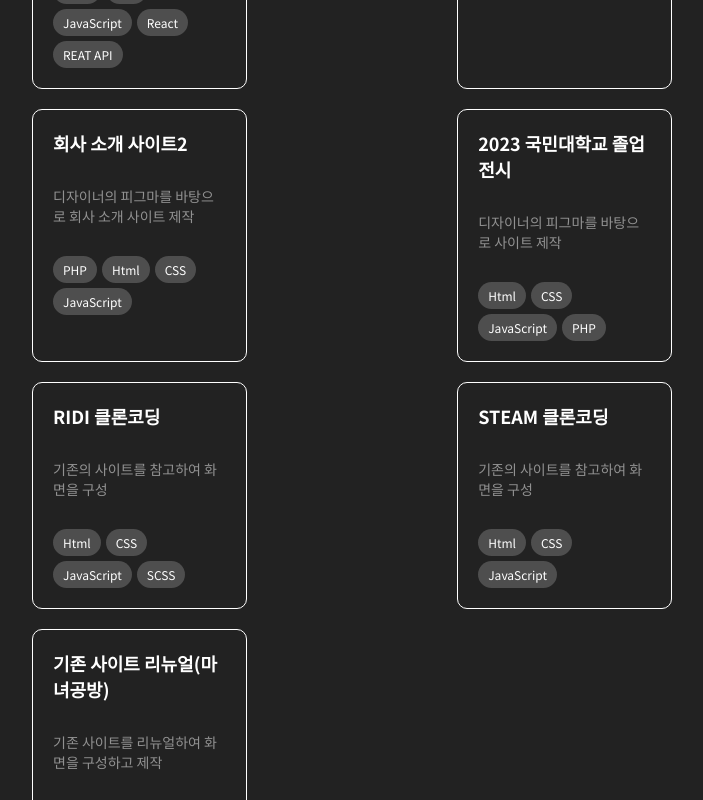
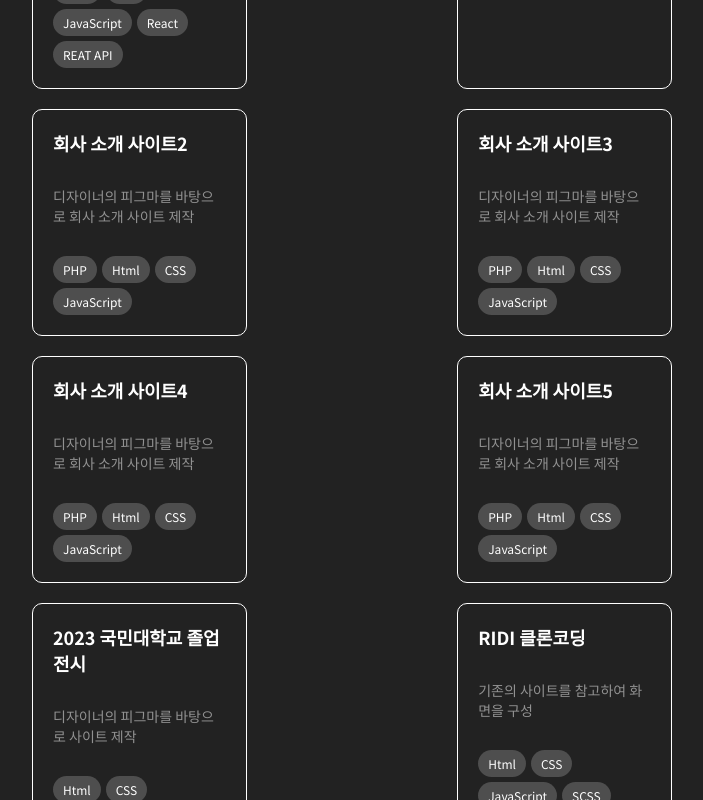
Before and after one commit to kimJAVAN/port2024, a React (Create React App) app: page / in a window 1280 px wide. Shown: the part 3680-4480 px from the top of the page, without its empty margins (288-991 px from the left). Built offline with nearby package versions, Linux system fonts and the light colour scheme.

Commit message:
20250904 포트폴리오 추가

```diff
--- a/src/Components/Popol/Popol.js
+++ b/src/Components/Popol/Popol.js
@@ -334,7 +334,7 @@ function Popol() {
       techUsed: "PHP, Html, CSS, JavaScript",
       participants: "1명(FE1)",
       period: "2023.08 ~ 2023.10",
-      link: "https://anipearl.com/",
+      link: "https://samples.hagunlab.com/test/231010/bom01/",
       linkDescription: "사이트",
       details: [
         { title: "1. Figma 디자인 기반 구현",
@@ -371,6 +371,114 @@ function Popol() {
       participants: "1명(FE1)",
       period: "2023.10 ~ 2023.12",
       link: "https://samples.hagunlab.com/main/dogmind/05/",
+      linkDescription: "사이트",
+      details: [
+        { title: "1. Figma 디자인 기반 구현",
+          items: [
+            "디자이너가 제작한 Figma 디자인을 바탕으로 웹사이트를 개발하여 시각적 요소와 인터렉션을 충실히 반영"]
+          },
+          { title: "2. UI/UX 설계 반영",
+            items: [
+              "UI/UX 설계의 사용자 경험을 이해하고, 이를 실제 웹 환경에서 직관적이고 사용하기 편리한 형태로 구현",
+              "사용자의 더 나은 경험을 위해 의견을 적극 제시하고 반영"]
+            },
+            { title: "3. 디자이너와의 협업",
+              items: [
+                "디자인 의도를 충실히 구현하기 위해 디자이너와 긴밀히 소통하며 프로젝트 진행",
+              '불필요한 재작업을 줄이고, Figma 프로토타입과 CSS 및 레이아웃 구현 단계에서 효율성을 극대화하여 개발 시간을 단축. Design-to-Code 작업의 정확성을 높이고 커뮤니케이션 병목 현상을 최소화.']
+              },
+              { title: "4. 최적화와 호환성",
+                items: [
+                  "웹사이트의 성능 최적화와 브라우저 간 호환성을 고려하여 높은 품질의 결과물을 완성.",
+                  "PC/MOBILE/TABLET 전체 기기에 맞춰 디자이너가 구성한 레이아웃이 망가지지 않도록 개발."
+                ]
+                }
+      ]
+    },
+
+        // 사내 사이트4
+    {
+      index : 'company',
+      title: "회사 소개 사이트3",
+      description: "디자이너의 피그마를 바탕으로 회사 소개 사이트 제작",
+      techStack: ["PHP",'Html',"CSS", "JavaScript"],
+      projectDescription: "디자이너가 제작한 Figma 디자인과 UI/UX 설계를 바탕으로 회사의 소개를 하는 웹사이트를 구현했습니다.",
+      techUsed: "PHP, Html, CSS, JavaScript",
+      participants: "1명(FE1)",
+      period: "2023.08 ~ 2023.10",
+      link: "https://samples.hagunlab.com/test/231010/semu01/",
+      linkDescription: "사이트",
+      details: [
+        { title: "1. Figma 디자인 기반 구현",
+          items: [
+            "디자이너가 제작한 Figma 디자인을 바탕으로 웹사이트를 개발하여 시각적 요소와 인터렉션을 충실히 반영"]
+          },
+          { title: "2. UI/UX 설계 반영",
+            items: [
+              "UI/UX 설계의 사용자 경험을 이해하고, 이를 실제 웹 환경에서 직관적이고 사용하기 편리한 형태로 구현",
+              "사용자의 더 나은 경험을 위해 의견을 적극 제시하고 반영"]
+            },
+            { title: "3. 디자이너와의 협업",
+              items: [
+                "디자인 의도를 충실히 구현하기 위해 디자이너와 긴밀히 소통하며 프로젝트 진행",
+              '불필요한 재작업을 줄이고, Figma 프로토타입과 CSS 및 레이아웃 구현 단계에서 효율성을 극대화하여 개발 시간을 단축. Design-to-Code 작업의 정확성을 높이고 커뮤니케이션 병목 현상을 최소화.']
+              },
+              { title: "4. 최적화와 호환성",
+                items: [
+                  "웹사이트의 성능 최적화와 브라우저 간 호환성을 고려하여 높은 품질의 결과물을 완성.",
+                  "PC/MOBILE/TABLET 전체 기기에 맞춰 디자이너가 구성한 레이아웃이 망가지지 않도록 개발."
+                ]
+                }
+      ]
+    },
+
+    // 사내 사이트5
+    {
+      index : 'company',
+      title: "회사 소개 사이트4",
+      description: "디자이너의 피그마를 바탕으로 회사 소개 사이트 제작",
+      techStack: ["PHP",'Html',"CSS", "JavaScript"],
+      projectDescription: "디자이너가 제작한 Figma 디자인과 UI/UX 설계를 바탕으로 회사의 소개를 하는 웹사이트를 구현했습니다.",
+      techUsed: "PHP, Html, CSS, JavaScript",
+      participants: "1명(FE1)",
+      period: "2024.03 ~ 2024.05",
+      link: "https://kumtax.com/",
+      linkDescription: "사이트",
+      details: [
+        { title: "1. Figma 디자인 기반 구현",
+          items: [
+            "디자이너가 제작한 Figma 디자인을 바탕으로 웹사이트를 개발하여 시각적 요소와 인터렉션을 충실히 반영"]
+          },
+          { title: "2. UI/UX 설계 반영",
+            items: [
+              "UI/UX 설계의 사용자 경험을 이해하고, 이를 실제 웹 환경에서 직관적이고 사용하기 편리한 형태로 구현",
+              "사용자의 더 나은 경험을 위해 의견을 적극 제시하고 반영"]
+            },
+            { title: "3. 디자이너와의 협업",
+              items: [
+                "디자인 의도를 충실히 구현하기 위해 디자이너와 긴밀히 소통하며 프로젝트 진행",
+              '불필요한 재작업을 줄이고, Figma 프로토타입과 CSS 및 레이아웃 구현 단계에서 효율성을 극대화하여 개발 시간을 단축. Design-to-Code 작업의 정확성을 높이고 커뮤니케이션 병목 현상을 최소화.']
+              },
+              { title: "4. 최적화와 호환성",
+                items: [
+                  "웹사이트의 성능 최적화와 브라우저 간 호환성을 고려하여 높은 품질의 결과물을 완성.",
+                  "PC/MOBILE/TABLET 전체 기기에 맞춰 디자이너가 구성한 레이아웃이 망가지지 않도록 개발."
+                ]
+                }
+      ]
+    },
+
+        // 사내 사이트6
+    {
+      index : 'company',
+      title: "회사 소개 사이트5",
+      description: "디자이너의 피그마를 바탕으로 회사 소개 사이트 제작",
+      techStack: ["PHP",'Html',"CSS", "JavaScript"],
+      projectDescription: "디자이너가 제작한 Figma 디자인과 UI/UX 설계를 바탕으로 회사의 소개를 하는 웹사이트를 구현했습니다.",
+      techUsed: "PHP, Html, CSS, JavaScript",
+      participants: "1명(FE1)",
+      period: "2023.12 ~ 2024.02",
+      link: "https://historynarae.com/",
       linkDescription: "사이트",
       details: [
         { title: "1. Figma 디자인 기반 구현",
```
Also changed, not shown: 5 other files (tests, documents, lock files or other folders).
